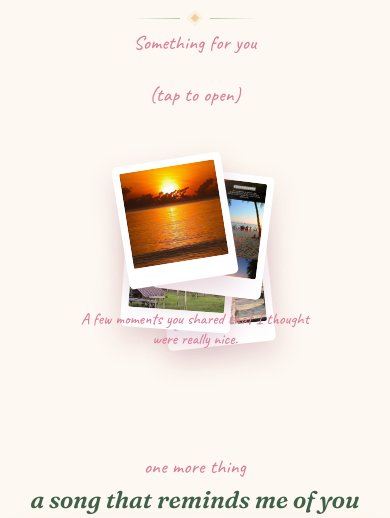
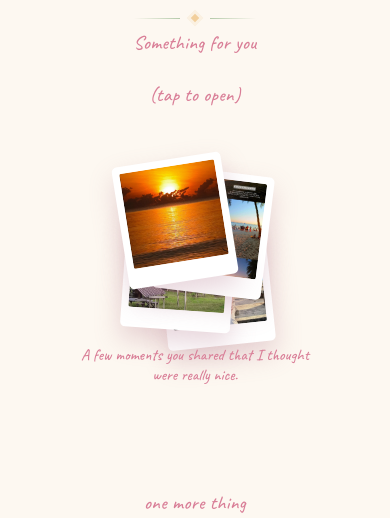
Before and after one commit to Tensai-desu/forpauline, a plain HTML site: page index.html in a window 390 px wide. Shown: the part 2920-3438 px from the top of the page. Drawn offline with Linux system fonts and the light colour scheme.

Commit message:
Update index.html

```diff
--- a/index.html
+++ b/index.html
@@ -588,7 +588,7 @@ section{ position:relative; z-index:3; }
   position: relative;
   z-index: 5;
   width: min(230px, 80vw);
-  margin: 0px auto 0px;
+  margin: 14px auto 0px;
   text-align: center;
   white-space: normal;
   font-family: var(--font-hand);
@@ -612,14 +612,14 @@ section{ position:relative; z-index:3; }
   .hero-title-wrap{ margin-top: 10px; }
   .eyebrow{ margin-bottom: 4px; }
   .photo-stack{
-    transform: scale(0.78); margin-bottom: -22px;
+    transform: scale(0.78); margin-bottom: -8px;
     animation: fadeUp 1s ease forwards 0.35s;
   }
   .hero-cake{ margin-top: 30px; transform: scale(0.92); }
   .calendar-page{ padding: 48px 16px; }
 }
 @media (max-width: 400px){
-  .photo-stack{ transform: scale(0.68); margin-bottom: -42px; }
+  .photo-stack{ transform: scale(0.68); margin-bottom: -20px; }
   .hero-cake{ transform: scale(0.82); }
 }
 /* small-height phones (landscape or compact devices) */
```
